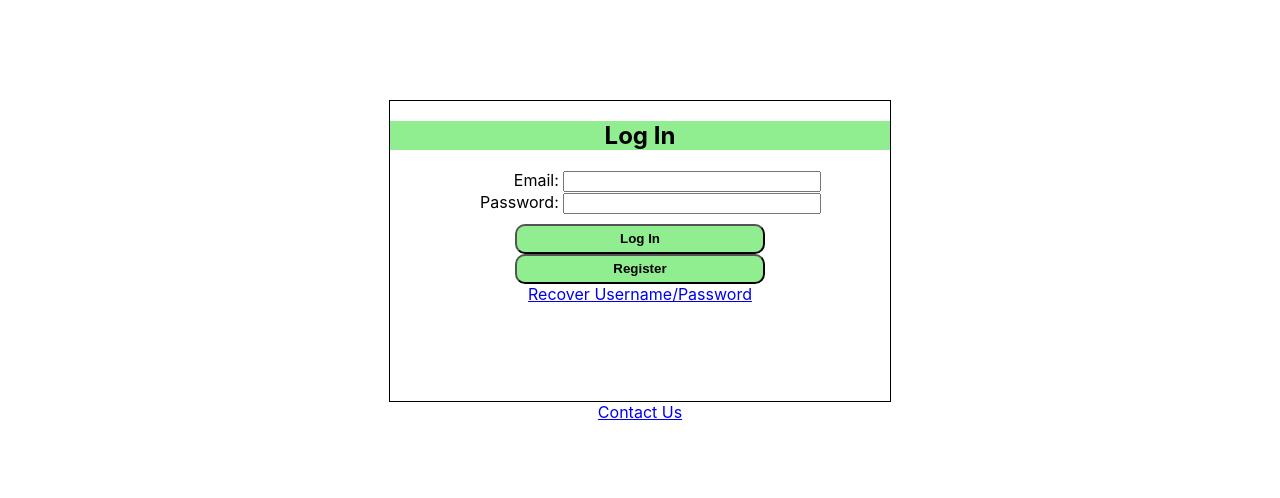
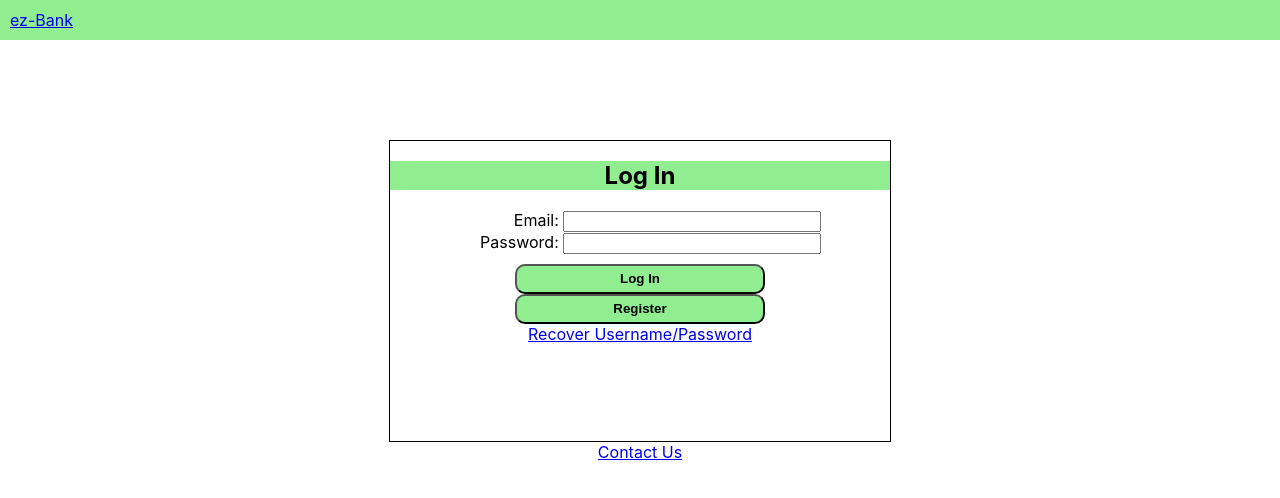
Before and after one commit to jbz6587/ezBank, a React (Create React App) app in the folder ezbank/: page / in a window 1280 px wide. Shown: the top 498 px of the page. Built offline with nearby package versions, Linux system fonts and the light colour scheme.

Commit message:
Added header bar to the landing page and related screens

```diff
--- /dev/null
+++ b/ezbank/src/css/landingnavbar.css
@@ -0,0 +1,6 @@
+#landingnavbarContainer {
+	width: 100%;
+	padding: 10px;
+	background-color: #90EE90;
+	text-align: left;
+}
--- a/ezbank/src/views/contact.js
+++ b/ezbank/src/views/contact.js
@@ -1,10 +1,14 @@
 import React, { Component } from 'react';
+import LandingNavbar from '../views/landingnavbar.js';
 
 export default class Contact extends Component {
 
 	render() {
 		return(
 		<div>
+			<div>
+				<LandingNavbar/>
+			</div>
 			<div id='ContactDiv'>
 				<h2 id='ConctactTitle'>Contact Information</h2>
 				<div>
--- /dev/null
+++ b/ezbank/src/views/landingnavbar.js
@@ -0,0 +1,15 @@
+import React, { Component } from 'react';
+import {Link} from 'react-router-dom';
+import '../css/landingnavbar.css';
+
+
+export default class LandingNavbar extends Component {
+
+	render() {
+		return(
+			<div id= "landingnavbarContainer">
+				<a href="/">ez-Bank</a>
+			</div>
+		)
+	}
+}
--- a/ezbank/src/views/login.js
+++ b/ezbank/src/views/login.js
@@ -1,6 +1,7 @@
 import React, { Component } from 'react';
 import {Link} from 'react-router-dom';
 import '../css/login.css';
+import LandingNavbar from '../views/landingnavbar.js';
 
 
 export default class Login extends Component {
@@ -18,6 +19,10 @@ export default class Login extends Component {
 
 	render() {
 		return(
+		<div>
+			<div>
+				<LandingNavbar/>
+			</div>
 			<div className='Login'>
 				<div id='LogInDiv'>
 					<h2 id='LogInTitle'>Log In</h2>
@@ -38,6 +43,7 @@ export default class Login extends Component {
 				</div>
 				<Link to='/contact'>Contact Us</Link>
 			</div>
+		</div>
 		)
 	}
 
--- a/ezbank/src/views/pwrecovery.js
+++ b/ezbank/src/views/pwrecovery.js
@@ -1,5 +1,7 @@
 import React, { Component } from 'react';
 import '../css/pwrecovery.css';
+import LandingNavbar from '../views/landingnavbar.js';
+
 
 export default class PWRecovery extends Component {
 
@@ -28,6 +30,9 @@ export default class PWRecovery extends Component {
 	render() {
 		return(
 		<div className='PWRecovery'>
+			<div>
+				<LandingNavbar/>
+			</div>
 			<div id="instructions">
 				<b>Password Recovery Page</b>
 				<br/>
--- a/ezbank/src/views/register.js
+++ b/ezbank/src/views/register.js
@@ -1,11 +1,16 @@
 import React, { Component } from 'react';
 import '../css/register.css';
+import LandingNavbar from '../views/landingnavbar.js';
+
 
 export default class Register extends Component {
 
 	render() {
 		return(
 			<div>
+			<div>
+				<LandingNavbar/>
+			</div>
 				<div id = "registerHeader">
 					<div>
 						<h2>Registration</h2>
```
Lines whose indentation alone changed are shown as unchanged.
